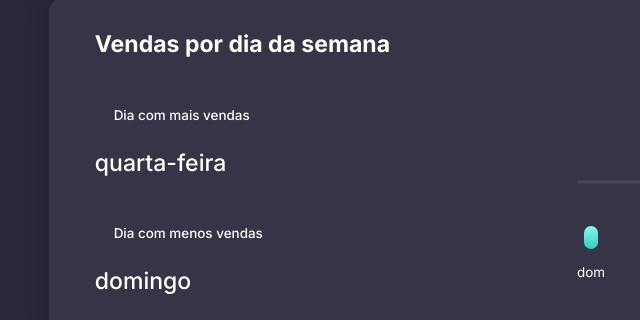
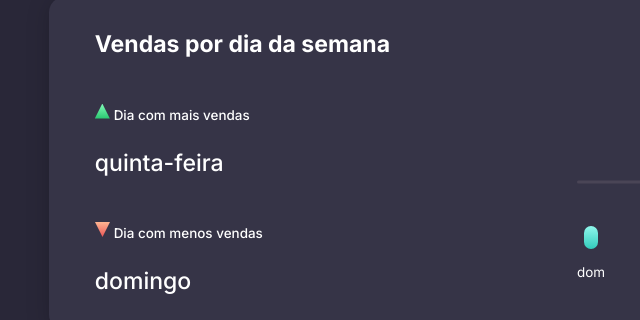
Before and after one commit to sidneihenrique/dashboard, a plain HTML site: page index.html in a window 1280 px wide. Shown: the part 476-796 px from the top of the page, 56-696 px from the left. Drawn offline with Linux system fonts and the light colour scheme.

Commit message:
fixing polygons

```diff
--- a/index.html
+++ b/index.html
@@ -125,7 +125,7 @@
                 <div class="left grid">
                     <div class="most-sell grid">
                         <span>Dia com mais vendas</span>
-                        quarta-feira
+                        quinta-feira
                     </div>
 
                     <div class="less-sell grid">
--- a/style.css
+++ b/style.css
@@ -213,13 +213,14 @@ svg circle:nth-child(2) {
     display: block;
 
     clip-path: polygon(50% 0%, 0% 100%, 100% 100%);
+    margin-top: .8rem;
 }
 
-.left .grid .most-sell span::before {
+.most-sell span::before {
     background: linear-gradient(180deg, #81FBB8 0%, #28C76F 100%);
 }
 
-.left .grid .less-sell span::before {
+.less-sell span::before {
     background: linear-gradient(180deg, #EA5455 0%, #FEB692 100%);
     transform: matrix(1, 0, 0, -1, 0, 0);
 }
```
